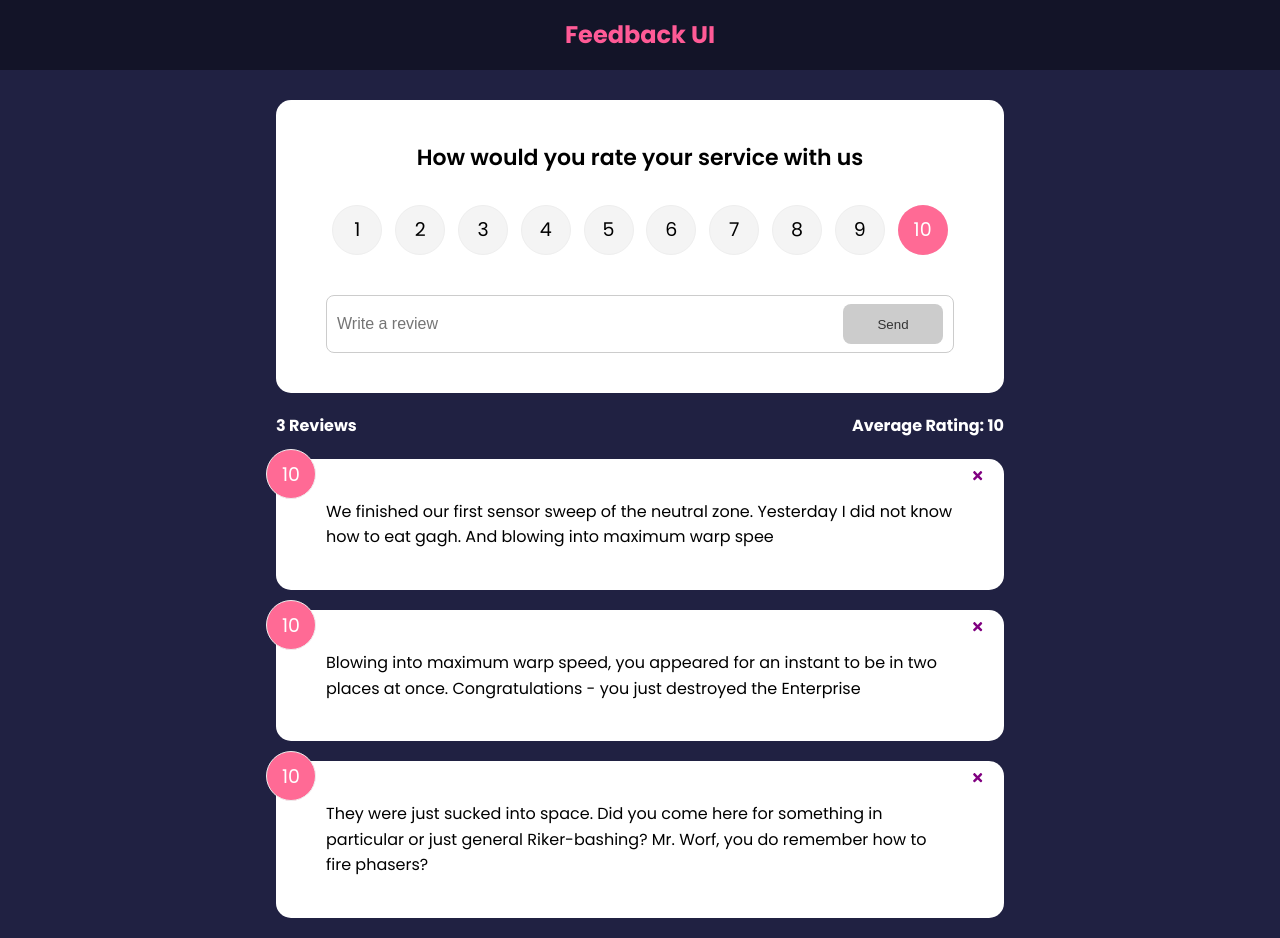
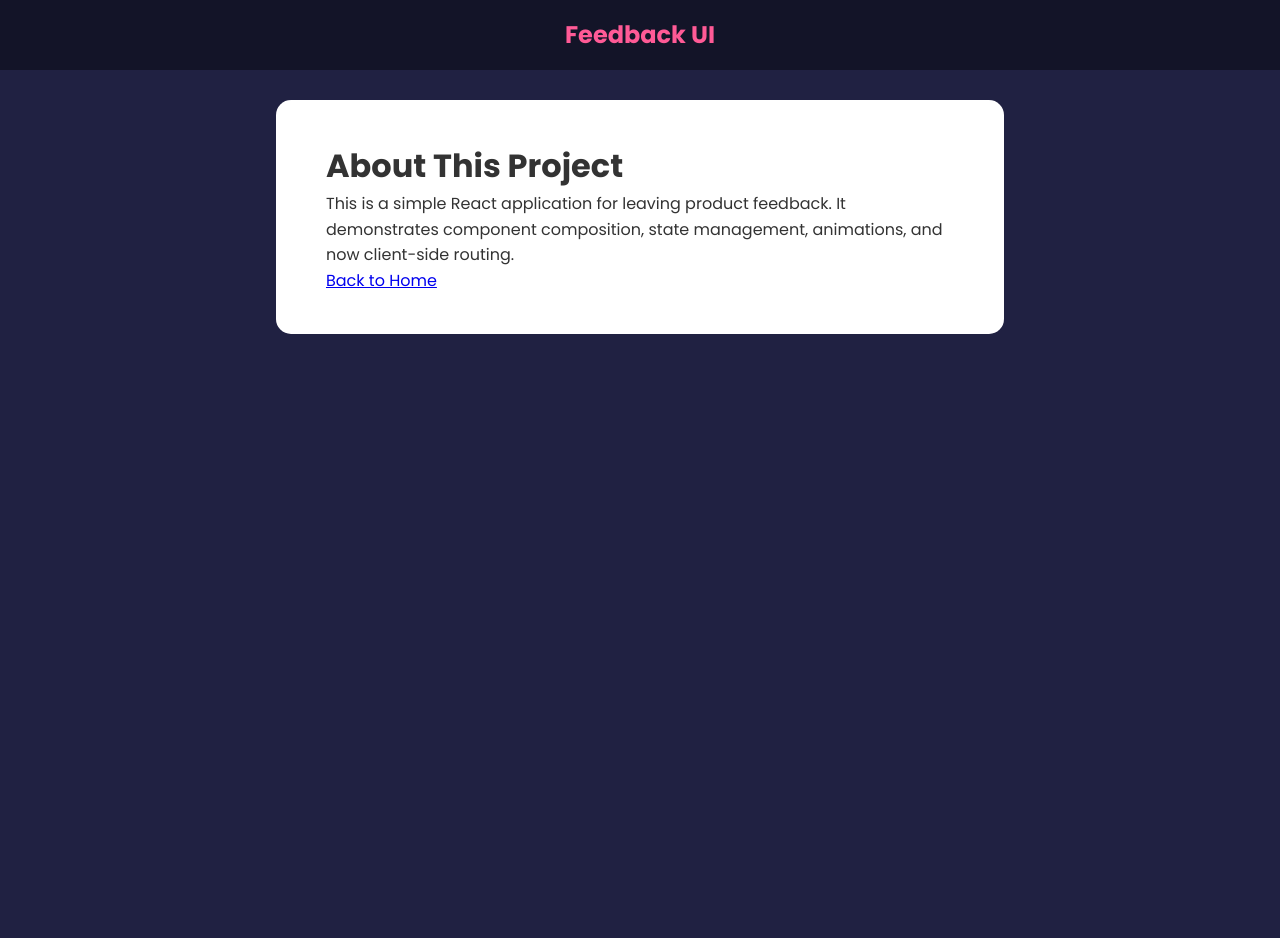
Before and after one commit to andonette-mbf/Feedback-App, a React (Create React App) app: page /about in a window 1280 px wide. After the commit the page ends 800 px from the top, so only its background shows below. Built offline with nearby package versions, Linux system fonts and the light colour scheme.

Commit message:
Add React Router and About page
Integrated react-router-dom for client-side routing. Updated App.js to use Router, Routes, and Route components, and added a new AboutPage component accessible at '/about'.

```diff
--- a/package.json
+++ b/package.json
@@ -11,6 +11,7 @@
     "react": "18.2.0",
     "react-dom": "18.2.0",
     "react-icons": "^5.5.0",
+    "react-router-dom": "^6.30.2",
     "react-scripts": "5.0.1",
     "uuid": "^13.0.0",
     "web-vitals": "^2.1.4"
--- a/src/App.js
+++ b/src/App.js
@@ -1,10 +1,12 @@
 import { useState } from 'react';
+import { BrowserRouter as Router, Routes, Route } from 'react-router-dom';
 import { v4 as uuidv4 } from 'uuid';
 import Header from './components/Header';
 import FeedbackData from './data/FeedbackData';
 import FeedbackList from './components/FeedbackList';
 import FeedbackStats from './components/FeedbackStats';
 import FeedbackForm from './components/FeedbackForm';
+import AboutPage from './pages/AboutPage';
 function App() {
 	const [feedback, setFeedback] = useState(FeedbackData);
 
@@ -19,14 +21,24 @@ function App() {
 		}
 	};
 	return (
-		<>
+		<Router>
 			<Header />
 			<div className='container'>
-				<FeedbackForm handleAdd={addFeedback} />
-				<FeedbackStats feedback={feedback} />
-				<FeedbackList feedback={feedback} handleDelete={deleteFeedback} />
+				<Routes>
+					<Route
+						path='/'
+						element={
+							<>
+								<FeedbackForm handleAdd={addFeedback} />
+								<FeedbackStats feedback={feedback} />
+								<FeedbackList feedback={feedback} handleDelete={deleteFeedback} />
+							</>
+						}
+					/>
+					<Route path='/about' element={<AboutPage />} />
+				</Routes>
 			</div>
-		</>
+		</Router>
 	);
 }
 export default App;
--- /dev/null
+++ b/src/pages/AboutPage.jsx
@@ -0,0 +1,18 @@
+import { Link } from 'react-router-dom';
+
+const AboutPage = () => {
+	return (
+		<div className='card'>
+			<h1>About This Project</h1>
+			<p>
+				This is a simple React application for leaving product feedback. It demonstrates component composition,
+				state management, animations, and now client-side routing.
+			</p>
+			<p>
+				<Link to='/'>Back to Home</Link>
+			</p>
+		</div>
+	);
+};
+
+export default AboutPage;
```
Also changed, not shown: 1 other file (tests, documents, lock files or other folders).
